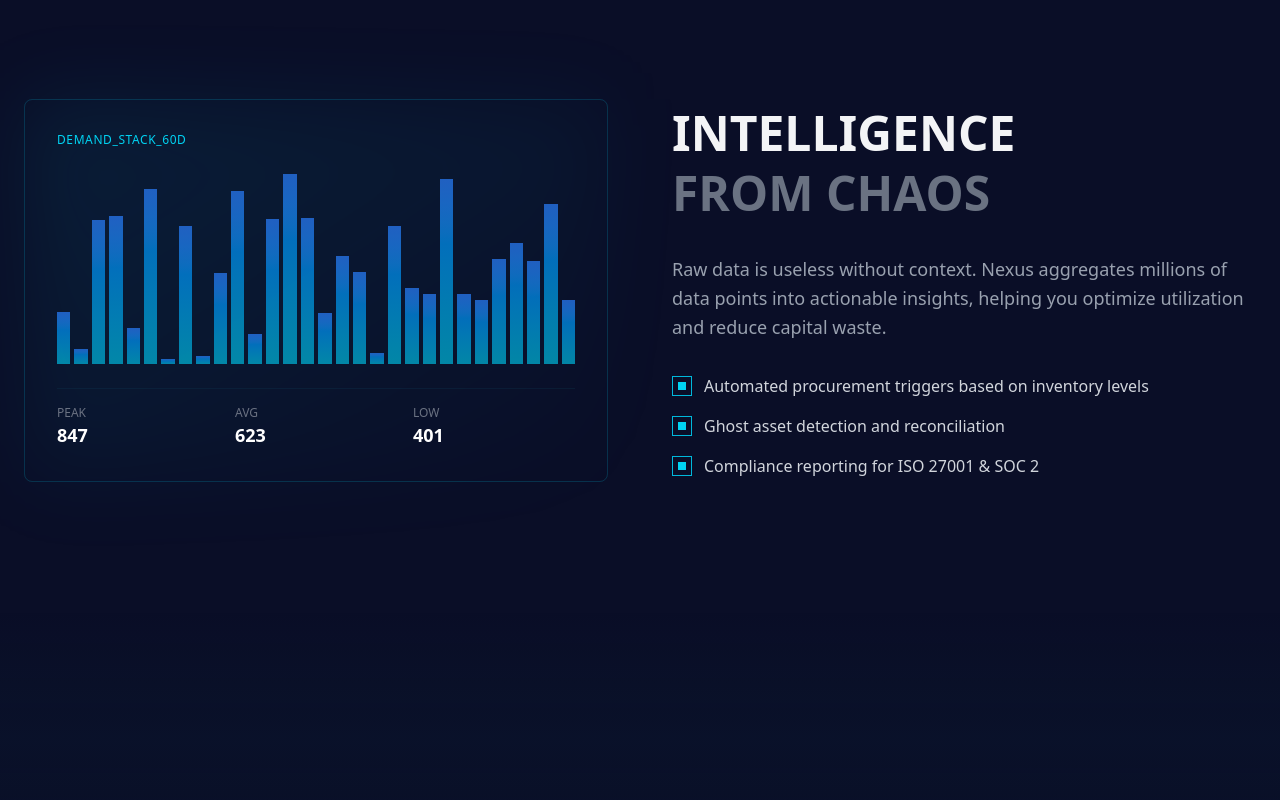
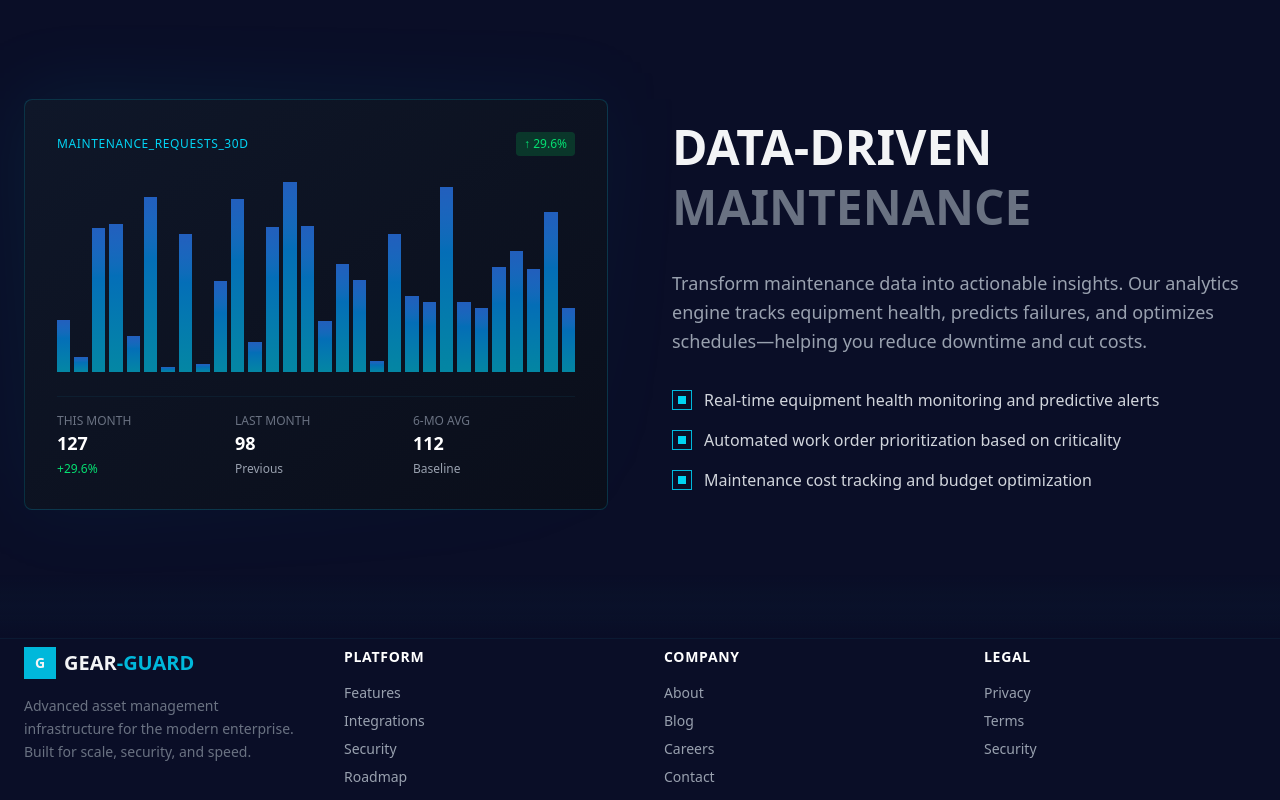
Before and after one commit to Sarveshbagad13/GearGuard-Frontend, a React (Vite) app: page / in a window 1280 px wide. Shown: the part 1520-2320 px from the top of the page. Built offline with nearby package versions, Linux system fonts and the light colour scheme.

Commit message:
Enhance Intelligence component

```diff
--- a/src/components/CTA.jsx
+++ b/src/components/CTA.jsx
@@ -2,7 +2,7 @@
 
 const CTA = () => {
   return (
-    <section className="relative py-32 px-6 bg-gradient-to-b from-transparent via-cyan-950/10 to-transparent">
+    <section className="relative py-8 px-6 bg-gradient-to-b from-transparent via-cyan-950/10 to-transparent">
 
     </section>
   );
--- a/src/components/Footer.jsx
+++ b/src/components/Footer.jsx
@@ -2,7 +2,7 @@
 
 const Footer = () => {
   return (
-    <footer className="relative border-t border-cyan-900/20 bg-primary-dark py-16 px-6">
+    <footer className="relative border-t border-cyan-900/20 bg-primary-dark py-2 px-6">
       <div className="max-w-7xl mx-auto grid md:grid-cols-4 gap-12">
         <div className="space-y-4">
           <div className="flex items-center space-x-2">
--- a/src/components/Intelligence.jsx
+++ b/src/components/Intelligence.jsx
@@ -1,28 +1,46 @@
 import React from 'react';
 
 const Intelligence = () => {
+  // Maintenance Statistics
+  const thisMonth = 127;    // Current month completed requests
+  const lastMonth = 98;     // Previous month completed requests
+  const avgMonthly = 112;   // 6-month average
+
+  // Calculate growth percentage
+  const growthPercentage = ((thisMonth - lastMonth) / lastMonth * 100).toFixed(1);
+  const isGrowing = growthPercentage > 0;
+
   const features = [
-    'Automated procurement triggers based on inventory levels',
-    'Ghost asset detection and reconciliation',
-    'Compliance reporting for ISO 27001 & SOC 2'
+    'Real-time equipment health monitoring and predictive alerts',
+    'Automated work order prioritization based on criticality',
+    'Maintenance cost tracking and budget optimization',
   ];
 
   return (
-    <section className="relative py-32 px-6">
+    <section className="relative pt-32 pb-16 px-6">
       <div className="max-w-7xl mx-auto grid lg:grid-cols-2 gap-16 items-center">
         {/* Dashboard Preview */}
         <div className="relative order-2 lg:order-1">
           <div className="absolute inset-0 bg-linear-to-br from-cyan-500/10 to-transparent blur-2xl" />
 
-          <div className="relative bg-linear-to-br from-primary-darker to-primary-dark border border-cyan-500/20 p-8 rounded-lg">
-            <div className="text-xs text-cyan-400 uppercase tracking-wider mb-6">Demand_Stack_60d</div>
+          <div className="relative bg-linear-to-br from-[#0f1729] to-[#0a0e1a] border border-cyan-500/20 p-8 rounded-lg">
+            {/* Chart Header */}
+            <div className="flex items-center justify-between mb-6">
+              <div className="text-xs text-cyan-400 uppercase tracking-wider">
+                Maintenance_Requests_30d
+              </div>
+              {/* Growth Indicator */}
+              <div className={`text-xs px-2 py-1 rounded ${isGrowing ? 'bg-green-500/20 text-green-400' : 'bg-red-500/20 text-red-400'}`}>
+                {isGrowing ? '↑' : '↓'} {Math.abs(growthPercentage)}%
+              </div>
+            </div>
 
             {/* Bar chart */}
             <div className="mb-6 h-48 flex items-end gap-1">
               {Array.from({ length: 30 }).map((_, idx) => (
                 <div
                   key={idx}
-                  className="flex-1 bg-linear-to-t from-cyan-500 to-blue-500 opacity-70 hover:opacity-100 transition-opacity"
+                  className="flex-1 bg-gradient-to-t from-cyan-500 to-blue-500 opacity-70 hover:opacity-100 transition-opacity"
                   style={{
                     height: `${Math.random() * 100}%`,
                     animationDelay: `${idx * 20}ms`
@@ -34,16 +52,25 @@
             {/* Stats */}
             <div className="grid grid-cols-3 gap-4 pt-4 border-t border-cyan-900/20">
               <div>
-                <div className="text-xs text-gray-500 uppercase">Peak</div>
-                <div className="text-lg font-bold text-white">847</div>
+                <div className="text-xs text-gray-500 uppercase">This Month</div>
+                <div className="text-lg font-bold text-white">{thisMonth}</div>
+                <div className={`text-xs mt-1 ${isGrowing ? 'text-green-400' : 'text-red-400'}`}>
+                  {isGrowing ? '+' : ''}{growthPercentage}%
+                </div>
               </div>
               <div>
-                <div className="text-xs text-gray-500 uppercase">Avg</div>
-                <div className="text-lg font-bold text-white">623</div>
+                <div className="text-xs text-gray-500 uppercase">Last Month</div>
+                <div className="text-lg font-bold text-white">{lastMonth}</div>
+                <div className="text-xs text-gray-400 mt-1">
+                  Previous
+                </div>
               </div>
               <div>
-                <div className="text-xs text-gray-500 uppercase">Low</div>
-                <div className="text-lg font-bold text-white">401</div>
+                <div className="text-xs text-gray-500 uppercase">6-Mo Avg</div>
+                <div className="text-lg font-bold text-white">{avgMonthly}</div>
+                <div className="text-xs text-gray-400 mt-1">
+                  Baseline
+                </div>
               </div>
             </div>
           </div>
@@ -52,14 +79,14 @@
         {/* Content */}
         <div className="space-y-8 order-1 lg:order-2">
           <h2 className="text-4xl md:text-5xl font-bold leading-tight">
-            INTELLIGENCE
+            DATA-DRIVEN
             <br />
-            <span className="text-gray-500">FROM CHAOS</span>
+            <span className="text-gray-500">MAINTENANCE</span>
           </h2>
 
           <p className="text-gray-400 text-lg leading-relaxed">
-            Raw data is useless without context. Nexus aggregates millions of data points
-            into actionable insights, helping you optimize utilization and reduce capital waste.
+            Transform maintenance data into actionable insights. Our analytics engine tracks equipment
+            health, predicts failures, and optimizes schedules—helping you reduce downtime and cut costs.
           </p>
 
           <div className="space-y-4">
@@ -68,8 +95,8 @@
                 key={idx}
                 className="flex items-start gap-3 group"
               >
-                <div className="w-5 h-5 mt-0.5 border border-cyan-500 flex items-center justify-center shrink-0 group-hover:bg-cyan-500 transition-colors">
-                  <div className="w-2 h-2 bg-cyan-400 group-hover:bg-primary-dark" />
+                <div className="w-5 h-5 mt-0.5 border border-cyan-500 flex items-center justify-center flex-shrink-0 group-hover:bg-cyan-500 transition-colors">
+                  <div className="w-2 h-2 bg-cyan-400 group-hover:bg-[#0a0e1a]" />
                 </div>
                 <p className="text-gray-300 group-hover:text-white transition-colors">
                   {feature}
```
